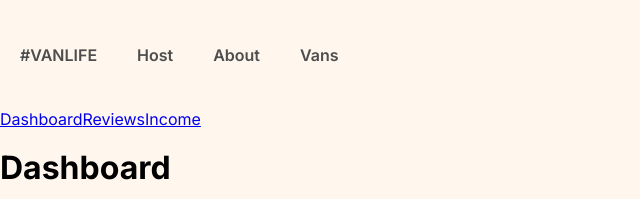
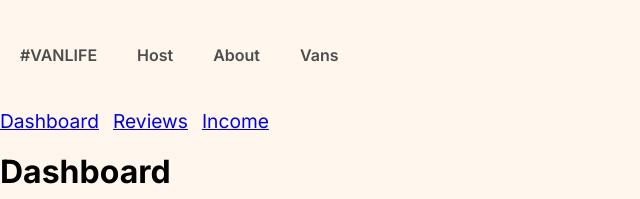
Before and after one commit to lswebdevelops/vanlife2, a React (Vite) app: page /host in a window 1280 px wide. Shown: the top 199 px of the page, without its empty margins (0-640 px from the left). Built offline with nearby package versions, Linux system fonts and the light colour scheme; what miragejs would draw is missing.

Commit message:
applying relative paths to the routes using index

```diff
--- a/src/App.jsx
+++ b/src/App.jsx
@@ -15,16 +15,16 @@
   return (
     <BrowserRouter>
       <Routes>
-        <Route element={<Layout />}>
-          <Route path="/" element={<Home />} />
-          <Route path="/about" element={<About />} />
-          <Route path="/vans" element={<Vans />} />
-          <Route path="/vans/:id" element={<VanDetails />} />
+        <Route path="/" element={<Layout />}>
+          <Route index element={<Home />} />
+          <Route path="about" element={<About />} />
+          <Route path="vans" element={<Vans />} />
+          <Route path="vans/:id" element={<VanDetails />} />
           {/* host:  > here dashboard is acting as a layout route */}
-          <Route path="/host" element={<HostLayout />}>
-            <Route path="/host" element={<Dashboard />} />
-            <Route path="/host/reviews" element={<Reviews />} />
-            <Route path="/host/income" element={<Income />} />
+          <Route path="host"  element={<HostLayout />}>
+            <Route index element={<Dashboard />} />
+            <Route path="reviews" element={<Reviews />} />
+            <Route path="income" element={<Income />} />
           </Route>
         </Route>
       </Routes>
--- a/src/components/HostLayout.jsx
+++ b/src/components/HostLayout.jsx
@@ -3,7 +3,7 @@
 const HostLayout = () => {
   return (
     <>
-      <nav>
+      <nav className="nav-host">
         <Link to={"/host/"}>Dashboard</Link>
         <Link to={"/host/reviews"}>Reviews</Link>
         <Link to={"/host/income"}>Income</Link>
--- a/src/index.css
+++ b/src/index.css
@@ -9,9 +9,6 @@
     font-family: "Inter", sans-serif;
 }
 
-body::-webkit-scrollbar {
-  display: none;
-}
 
 body {
   -ms-overflow-style: none;
@@ -65,7 +62,7 @@
 /*** HOME PAGE ***/
 .home-container {
     background: linear-gradient(0deg, rgba(0, 0, 0, 0.46), rgba(0, 0, 0, 0.46)), url("./assets/images/home-hero.png") no-repeat center center;
-    -webkit-background-size: cover;
+
     -moz-background-size: cover;
     -o-background-size: cover;
     background-size: cover;
@@ -251,3 +248,13 @@
     font-size: 1.2rem;
     ;
 }
+
+
+.nav-host{
+    display: flex;
+    flex-direction: row;
+    justify-content: start;
+    gap: 14px;
+    font-size: 1.2rem;
+
+}
```
